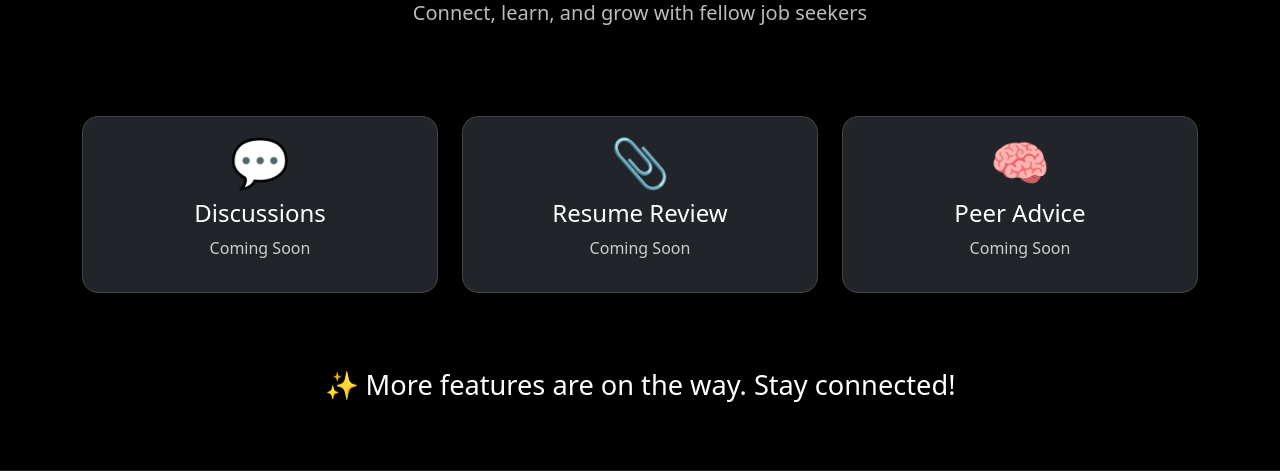
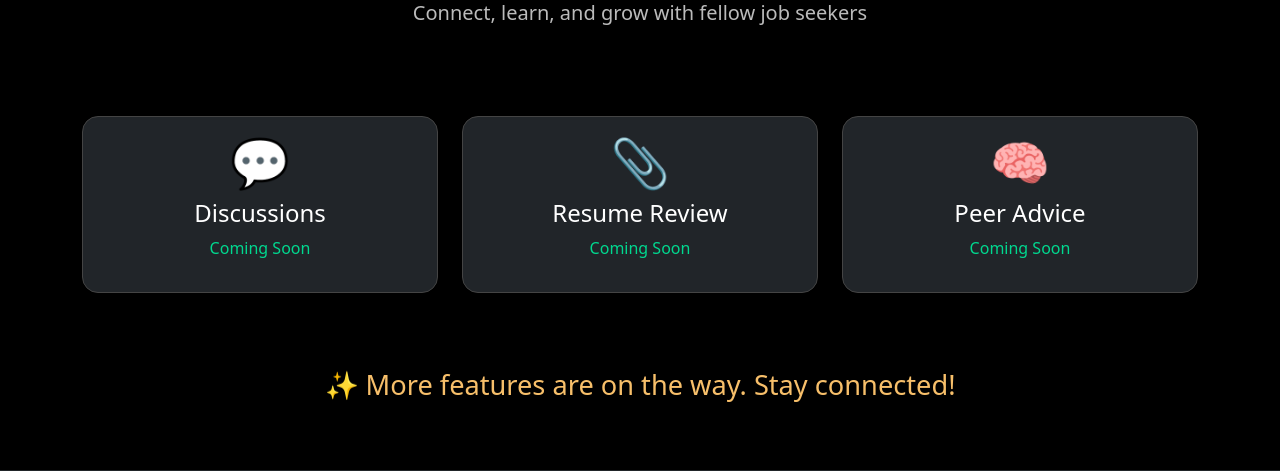
Before and after one commit to chethank177/jobnest, a Django app: page /community/ in a window 1280 px wide. Shown: the part 274-745 px from the top of the page. Run offline with Django 5.2, Linux system fonts and the light colour scheme.

Commit message:
Changed Minor Styles

```diff
--- a/community/templates/community/community.html
+++ b/community/templates/community/community.html
@@ -1,7 +1,9 @@
 {% extends "base.html" %}
 
 {% block title %}JobNest | Community{% endblock %}
-
+{% block extra_css %}
+  <link rel="stylesheet" href="https://cdnjs.cloudflare.com/ajax/libs/animate.css/4.1.1/animate.min.css"/>
+{% endblock %}
 {% block content %}
 <style>
   body {
@@ -36,12 +38,13 @@
   .footer-note {
   font-size: 1.7rem;
   color:white;
+  animation: colorCycle 15s infinite linear 2s;
+
   }
-  .colcng{
+  .clrChange{
    font-weight: 500;
-   animation: colorCycle 10s infinite linear;
    text-align: center;
-   color: #00CFFF; /* starting color */
+   color: #00D88F !important; /* starting color */
   }
 
  @keyframes colorCycle {
@@ -63,8 +66,8 @@
 <div class="container py-5">
   <div class="row justify-content-center text-center mb-5">
     <div class="col-lg-8">
-      <h1 class="display-4 fw-bold mb-3">Welcome to the JobNest Community</h1>
-      <p class="lead">Connect, learn, and grow with fellow job seekers</p>
+      <h1 class="display-4 fw-bold mb-3 animate__animated animate__fadeInDown">Welcome to the JobNest Community</h1>
+      <p class="lead animate__animated animate__fadeIn animate__delay-1s">Connect, learn, and grow with fellow job seekers</p>
     </div>
   </div>
 
@@ -75,7 +78,7 @@
         <div class="card-body text-center">
           <h2>💬</h2>
           <h3 class="card-title h4">Discussions</h3>
-          <p class="text-muted-light colcng">Coming Soon</p>
+          <p class="text-muted-light clrChange">Coming Soon</p>
         </div>
       </div>
     </div>
@@ -84,7 +87,7 @@
         <div class="card-body text-center">
           <h2>📎</h2>
           <h3 class="card-title h4">Resume Review</h3>
-          <p class="text-muted-light colcng">Coming Soon</p>
+          <p class="text-muted-light clrChange">Coming Soon</p>
         </div>
       </div>
     </div>
@@ -93,7 +96,7 @@
         <div class="card-body text-center">
           <h2>🧠</h2>
           <h3 class="card-title h4">Peer Advice</h3>
-          <p class="text-muted-light colcng">Coming Soon</p>
+          <p class="text-muted-light clrChange">Coming Soon</p>
         </div>
       </div>
     </div>
```
